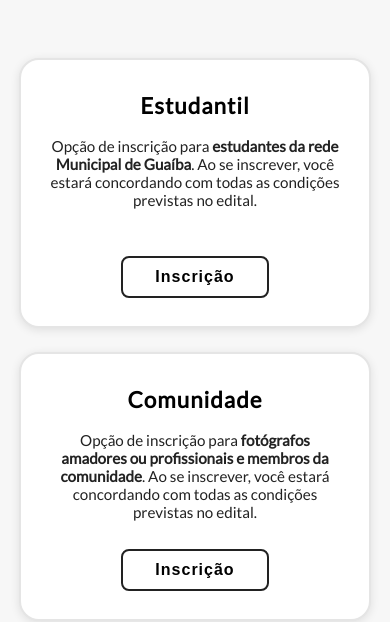
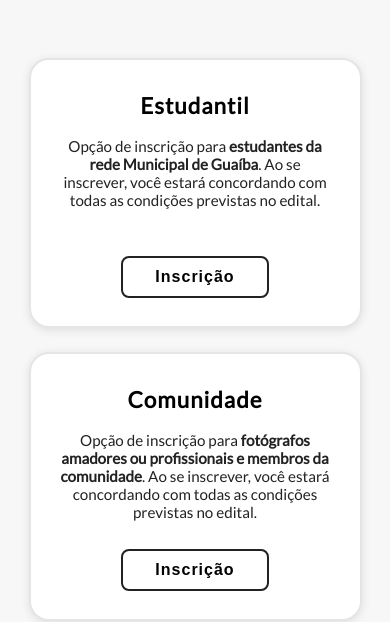
Before and after one commit to isaallama/olhares-guaiba, a plain HTML site: page index.html in a window 390 px wide. Shown: the part 222-844 px from the top of the page. Drawn offline with Linux system fonts and the light colour scheme.

Commit message:
Update style.css

```diff
--- a/style.css
+++ b/style.css
@@ -198,7 +198,12 @@ footer {
         margin-top: 20px;
         align-items: center;
     }
-    .card, .edital {
+    .card {
+        width: 70vw;
+        max-width: 350px;
+    }
+
+    .edital {
         width: 75vw;
         max-width: 400px;
     }
```
